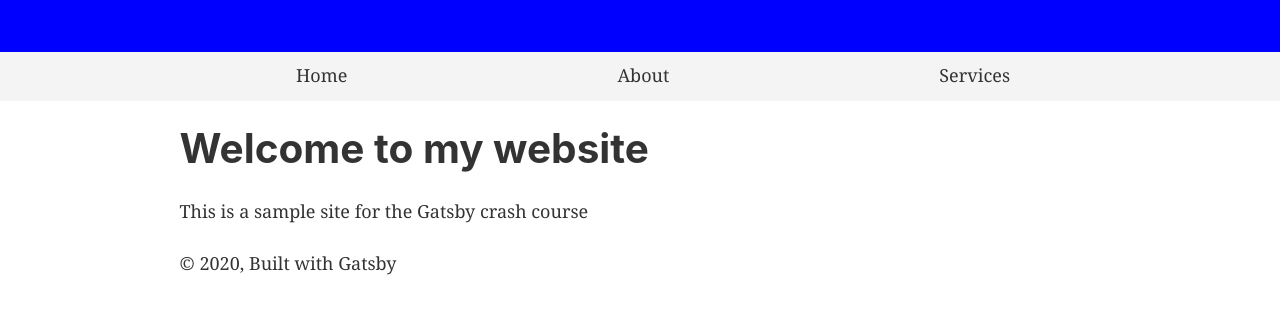
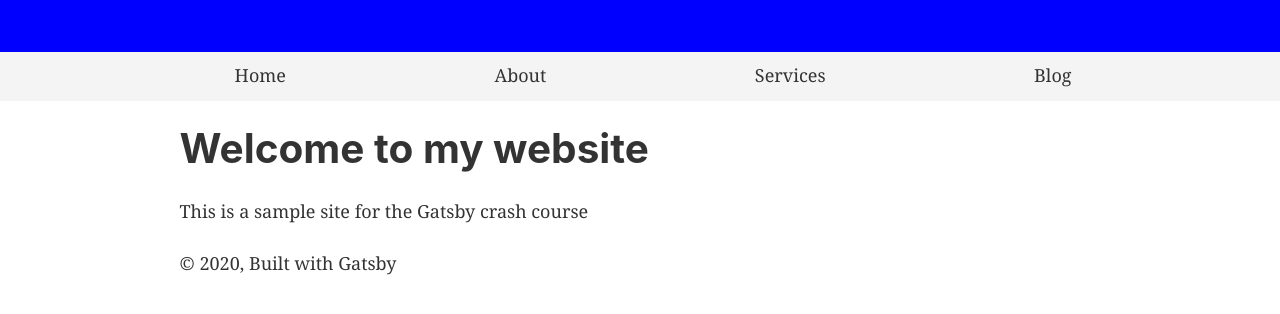
Before and after one commit to tommyrharper/gatsby-crash-course, a Gatsby site: page / in a window 1280 px wide. Built offline with nearby package versions, Linux system fonts and the light colour scheme; Gatsby itself is replaced by a stand-in of ours.

Commit message:
Add blog link on menu

```diff
--- a/src/components/menu.js
+++ b/src/components/menu.js
@@ -15,6 +15,7 @@ const Menu = () => (
     <li><Link to="/">Home</Link></li>
     <li><Link to="/about">About</Link></li>
     <li><Link to="/services">Services</Link></li>
+    <li><Link to="/blog">Blog</Link></li>
   </ul>
 
   </div>
```
